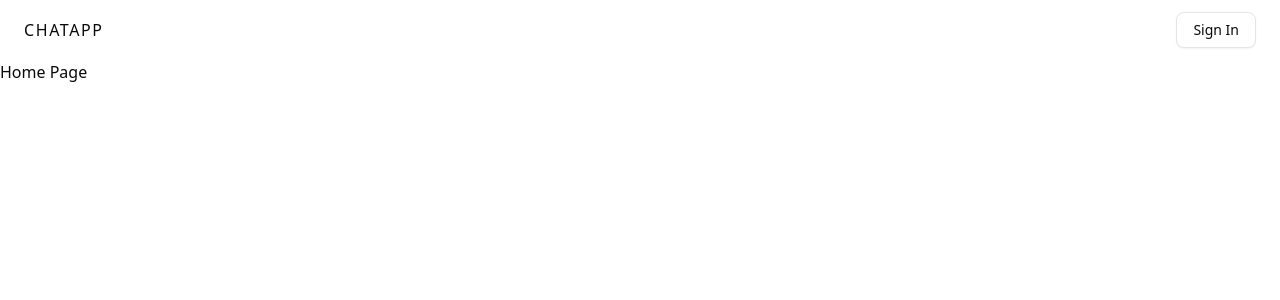
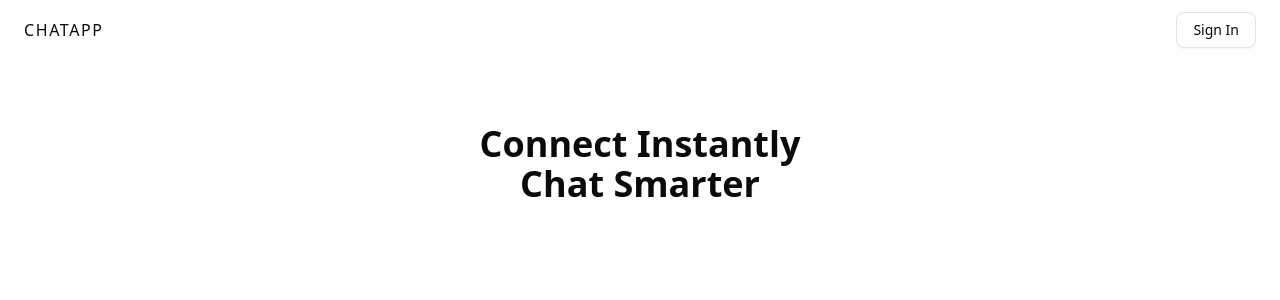
Before and after one commit to zinmyoswe/Telegram-Chat-and-Video-Call, a Next.js app: page / in a window 1280 px wide. Shown: the top 300 px of the page. Built offline with nearby package versions, Linux system fonts and the light colour scheme; no server answers.

Commit message:
add landingpage style

```diff
--- a/app/page.tsx
+++ b/app/page.tsx
@@ -5,7 +5,23 @@ const page = () => {
   return (
     <div>
       <Header />
-      Home Page
+      <main className='flex-1 flex-col items-center px-4 py-16 sm:px-6 text-center gap-20'>
+        <div className='max-w-4xl space-y-8 relative'>
+
+          {/* Background Gradient */}
+          <div className='absolute inset-0 -z-10 bg-gradient-to-br from-blue-50 via-indigo-50 to-purple-50
+          dark:from-blue-20 dark:via-indigo-950/20 dark:to-purple-950/20 rounded-3xl scale-150 opacity-60'></div>
+
+
+        </div>
+        <h1 className='text-4xl font-bold'>Connect Instantly
+          <br />
+          <span>
+            Chat Smarter
+          </span>
+        </h1>
+
+      </main>
     </div>
   )
 }
```
